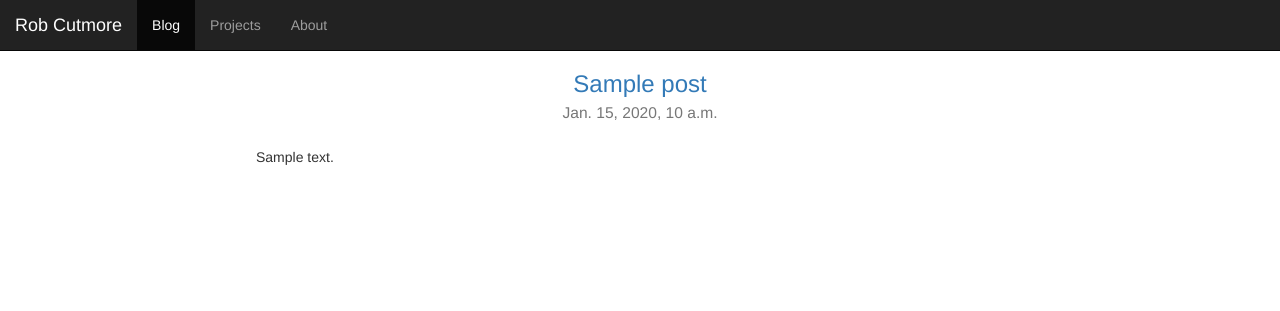
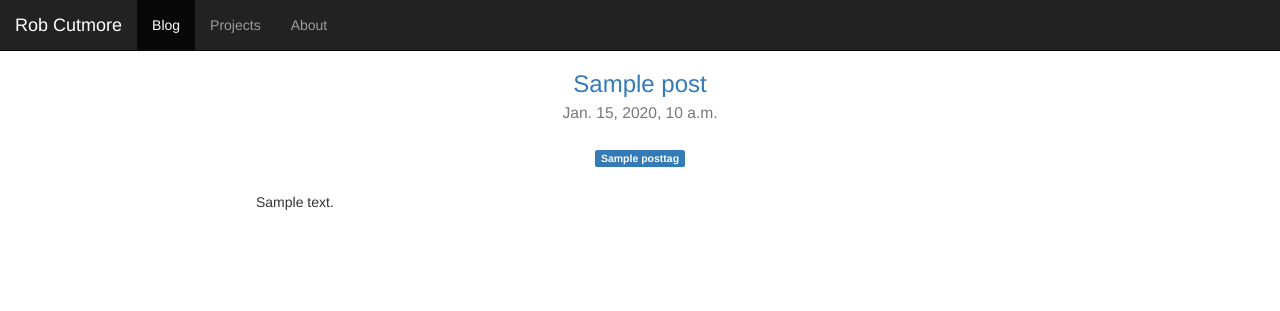
Before and after one commit to rcutmore/robcutmore.com, a Django app: page / in a window 1280 px wide. Shown: the top 311 px of the page. Run offline with Django 3.2, Linux system fonts and the light colour scheme; tables that the repository leaves empty hold one stand-in row (values such as "Sample post"); parts of the project's set-up code (start-up, migrations or seed data) failed here and were passed over; some libraries are stand-ins or nearby versions.

Commit message:
Display tags on blog post list and detail pages.

```diff
--- a/robcutmore-com/static/css/main.css
+++ b/robcutmore-com/static/css/main.css
@@ -28,6 +28,10 @@ p {
     text-align: center;
 }
 
+.post-tags {
+    text-align: center;
+}
+
 .post-title {
     text-align: center;
 }
--- a/robcutmore-com/templates/blog/post_detail.html
+++ b/robcutmore-com/templates/blog/post_detail.html
@@ -15,6 +15,12 @@
             <small>{{ post.published_date }}</small>
         </h3>
 
+        <p class="post-tags">
+            {% for tag in post.tags.all %}
+                <span class="label label-primary">{{ tag }}</span>
+            {% endfor %}
+        </p>
+
         <p class="post-body">
             {% autoescape off %}
                 {{ post.text|markdownify }}
--- a/robcutmore-com/templates/blog/post_list.html
+++ b/robcutmore-com/templates/blog/post_list.html
@@ -15,6 +15,12 @@
                     <a href="{{ post_url }}">{{ post.title }}</a><br />
                     <small>{{ post.published_date }}</small>
                 </h3>
+
+                <p class="post-tags">
+                    {% for tag in post.tags.all %}
+                        <span class="label label-primary">{{ tag }}</span>
+                    {% endfor %}
+                </p>
 
                 <p class="post-body">
                     {% autoescape off %}
```
